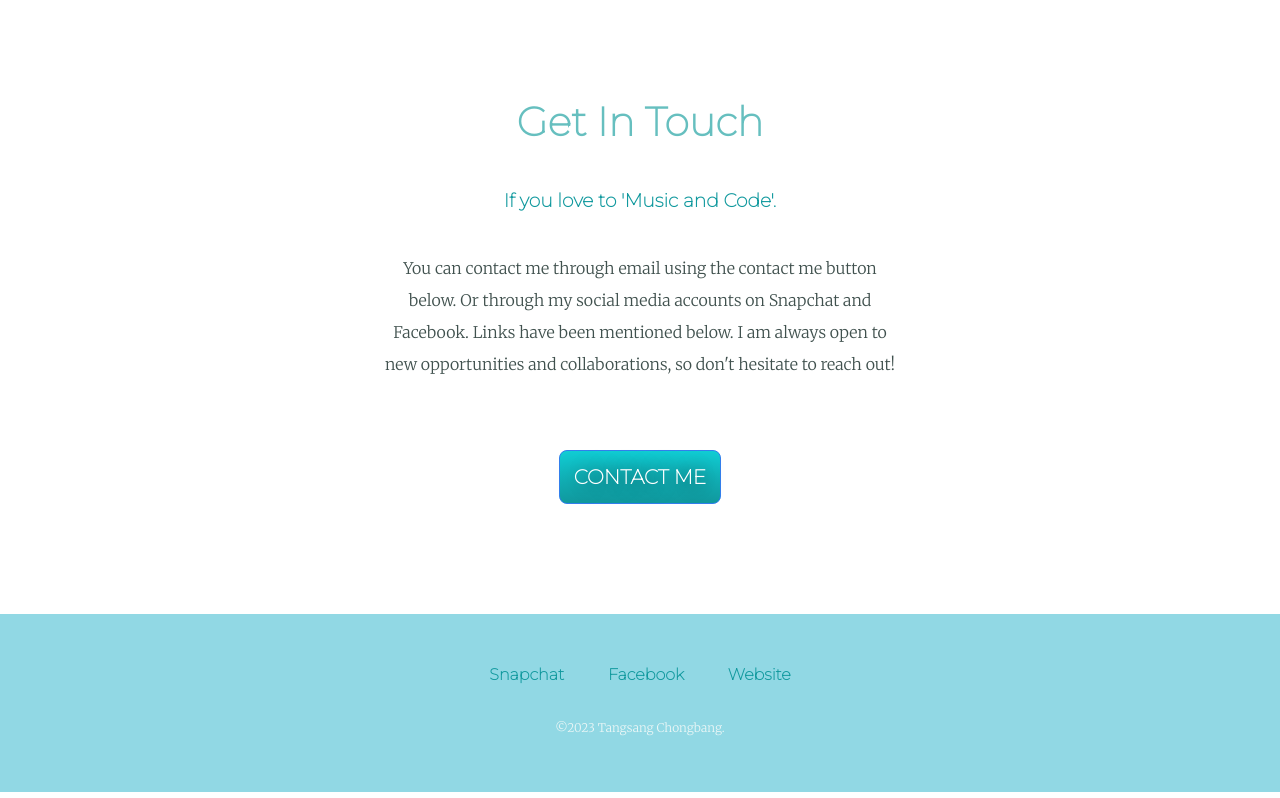
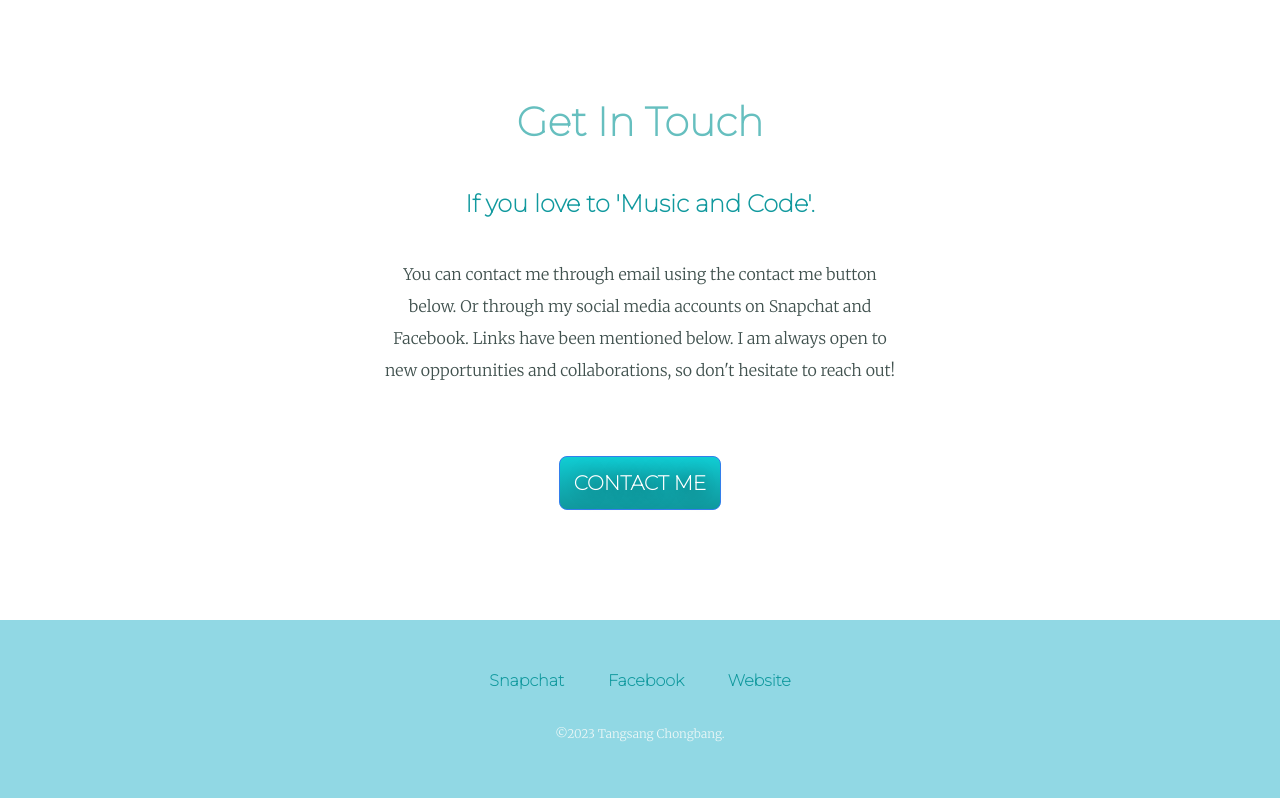
Before and after one commit to Tangsang2003/my-personal-site, a plain HTML site: page index.html in a window 1280 px wide. Shown: the part 2447-3245 px from the top of the page. Drawn offline with Linux system fonts and the light colour scheme.

Commit message:
Update styles.css

```diff
--- a/css/styles.css
+++ b/css/styles.css
@@ -146,6 +146,10 @@ top: 40px;
 
 }
 
+.contact-me-heading {
+    font-size: 1.5em;
+}
+
 
 .BUTTON_FUF {
     background: #11CDD4;
```
